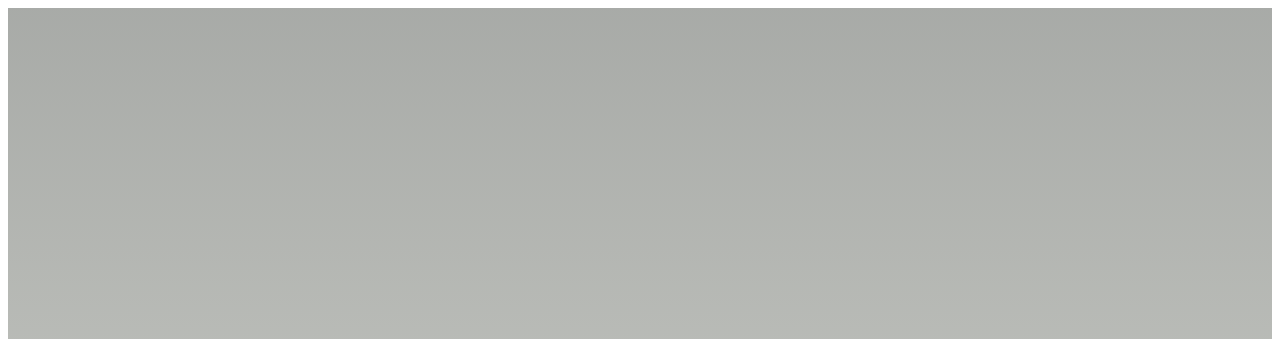
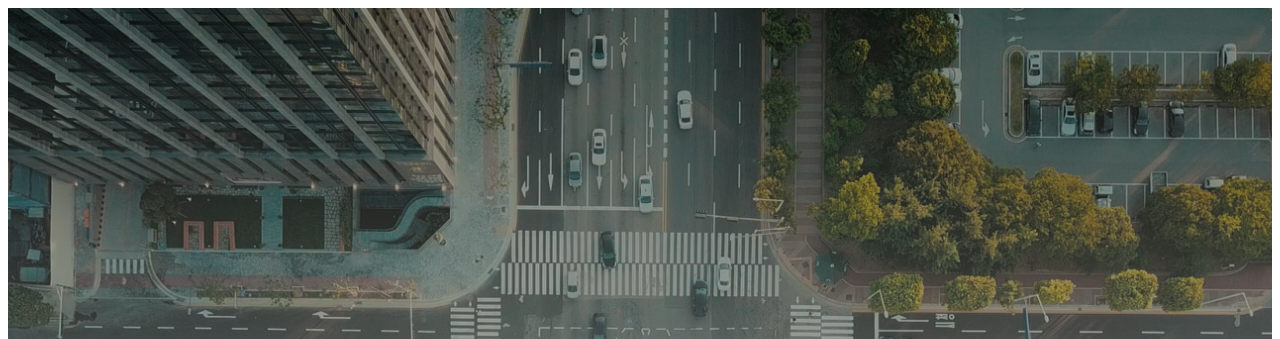
Before and after one commit to Chayy04/Santos-Jenny-css-activity-2, a plain HTML site: page index.html in a window 1280 px wide. Shown: the top 339 px of the page. Drawn offline with Linux system fonts and the light colour scheme; the site is published under a folder, as on GitHub Pages, so addresses that start at the root find nothing.

Commit message:
timelapse added

```diff
--- a/css/style.css
+++ b/css/style.css
@@ -4,7 +4,7 @@
 }
 
 #landing{
-    background-image: linear-gradient(to bottom,rgba(14, 21, 12, 0.36),rgba(178, 181, 172, 0.623)), url(/img/landing-img.jpg);
+    background-image: linear-gradient(to bottom,rgba(14, 21, 12, 0.36),rgba(178, 181, 172, 0.623)), url(../img/landing-img.jpg);
     background-size: cover;
     background-position: center;
     width: auto;
```
Also changed, not shown: timelapse/link_timelapse.txt (added).
